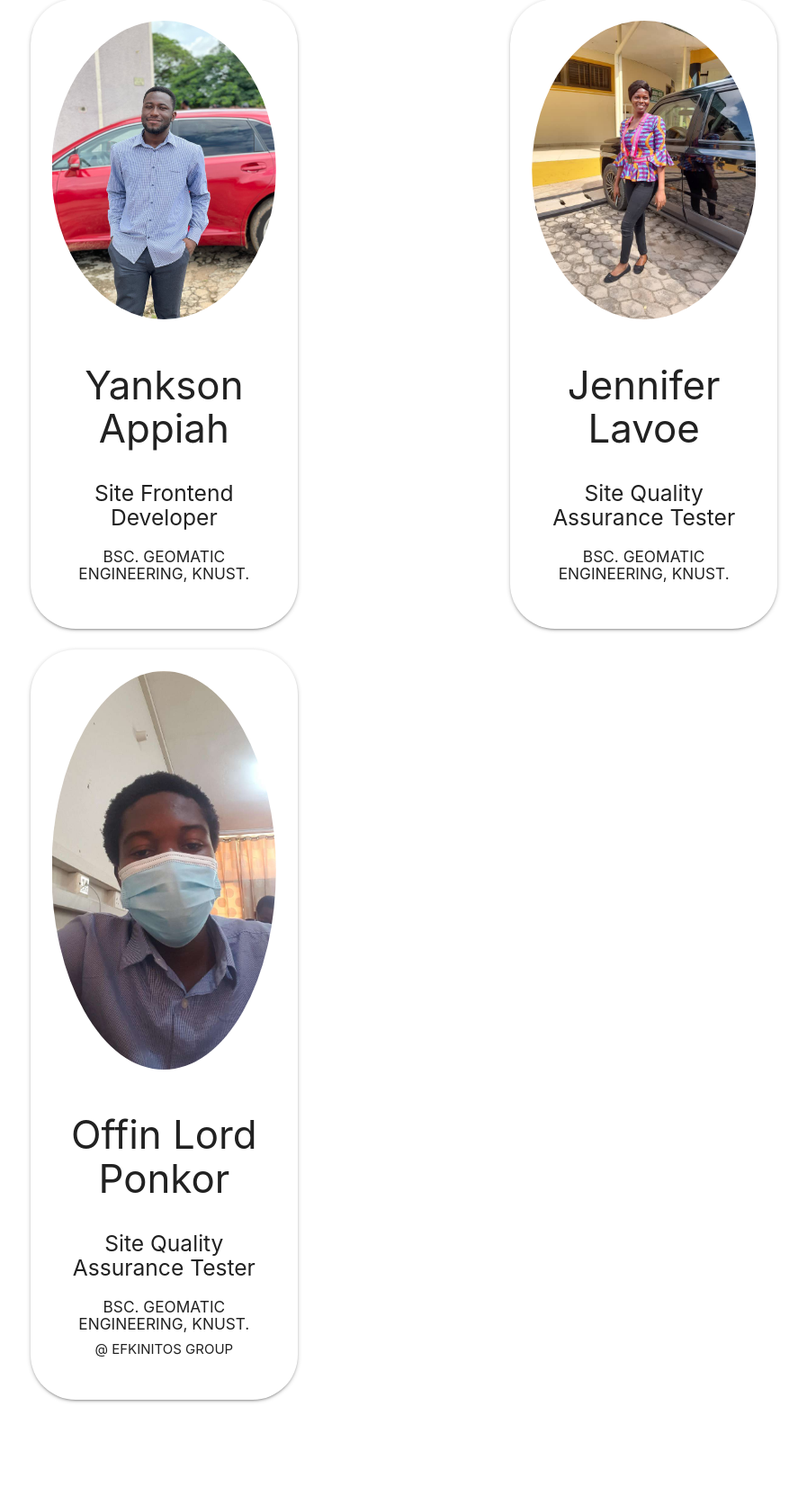
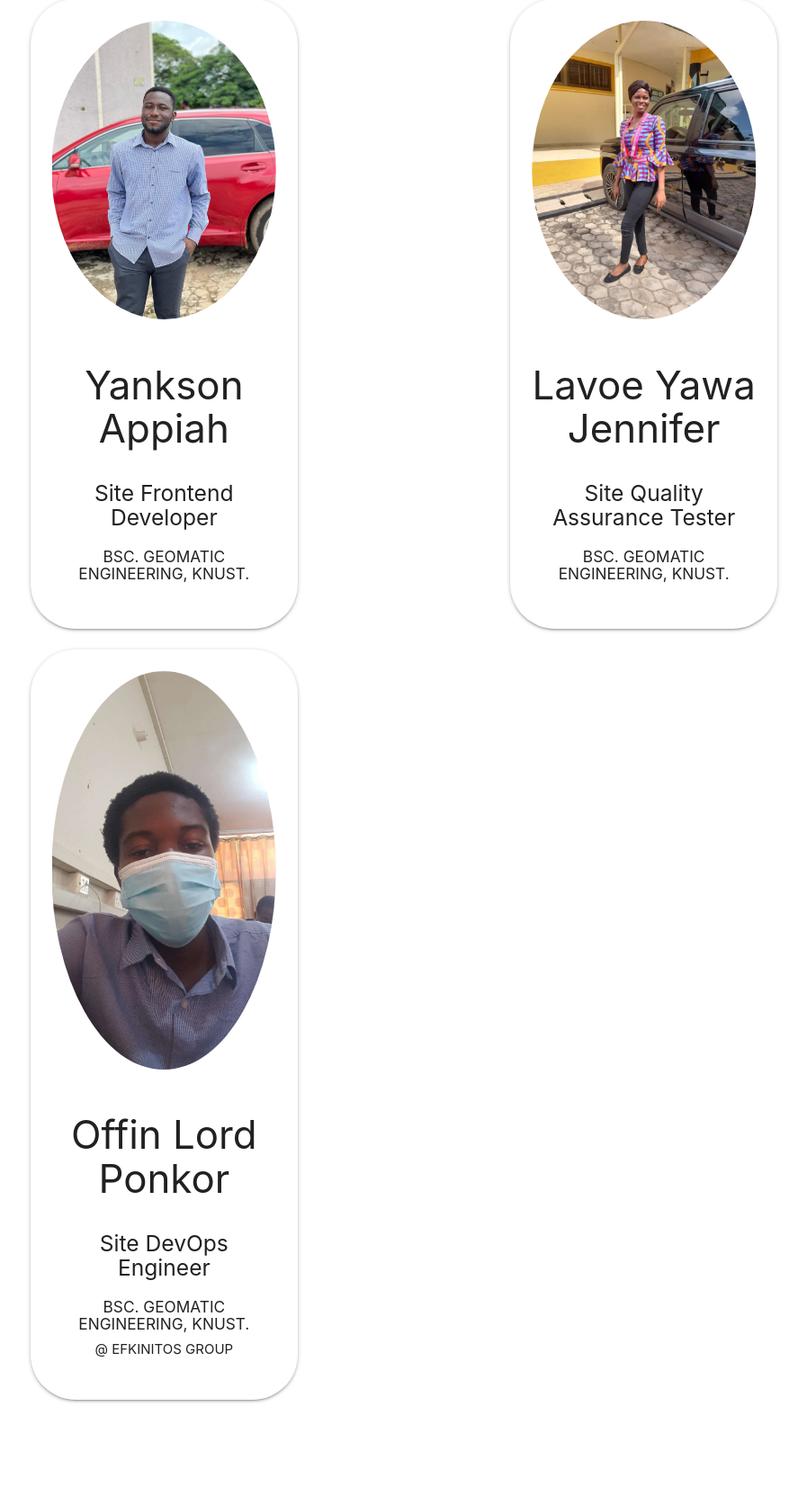
Before and after one commit to achesolo/Ghadastre, a Django app: page /account/contributors/ in a window 1280 px wide. Shown: the part 985-2648 px from the top of the page at 90% size, without its empty margins (191-1088 px from the left). Run offline with Django 4.2, Linux system fonts and the light colour scheme; some libraries are stand-ins or nearby versions.

```diff
--- a/PARCELMANAGER/templates/account/contributors.html
+++ b/PARCELMANAGER/templates/account/contributors.html
@@ -127,7 +127,7 @@
 								 class="circle responsive-image valign-top col l12 s12 m12">
 						</div>
 						<div class="row">
-							<h3 class="col s12 l12 m12 center-align">Jennifer Lavoe</h3>
+							<h3 class="col s12 l12 m12 center-align">Lavoe Yawa Jennifer</h3>
 							<h5 class="col s12 l12 m12 center-align">Site Quality Assurance Tester</h5>
 							<h6 class="col s12 l12 m12 center-align">BSC. GEOMATIC ENGINEERING, KNUST.</h6>
 						</div>
@@ -141,7 +141,7 @@
 						</div>
 						<div class="row">
 							<h3 class="col s12 l12 m12 center-align">Offin Lord Ponkor</h3>
-							<h5 class="col s12 l12 m12 center-align">Site Quality Assurance Tester</h5>
+							<h5 class="col s12 l12 m12 center-align">Site DevOps Engineer</h5>
 							<h6 class="col s12 l12 m12 center-align">BSC. GEOMATIC ENGINEERING, KNUST.</h6>
 							<h8 class="col s12 l12 m12 center-align">@ EFKINITOS GROUP</h8>
 						</div>
```
